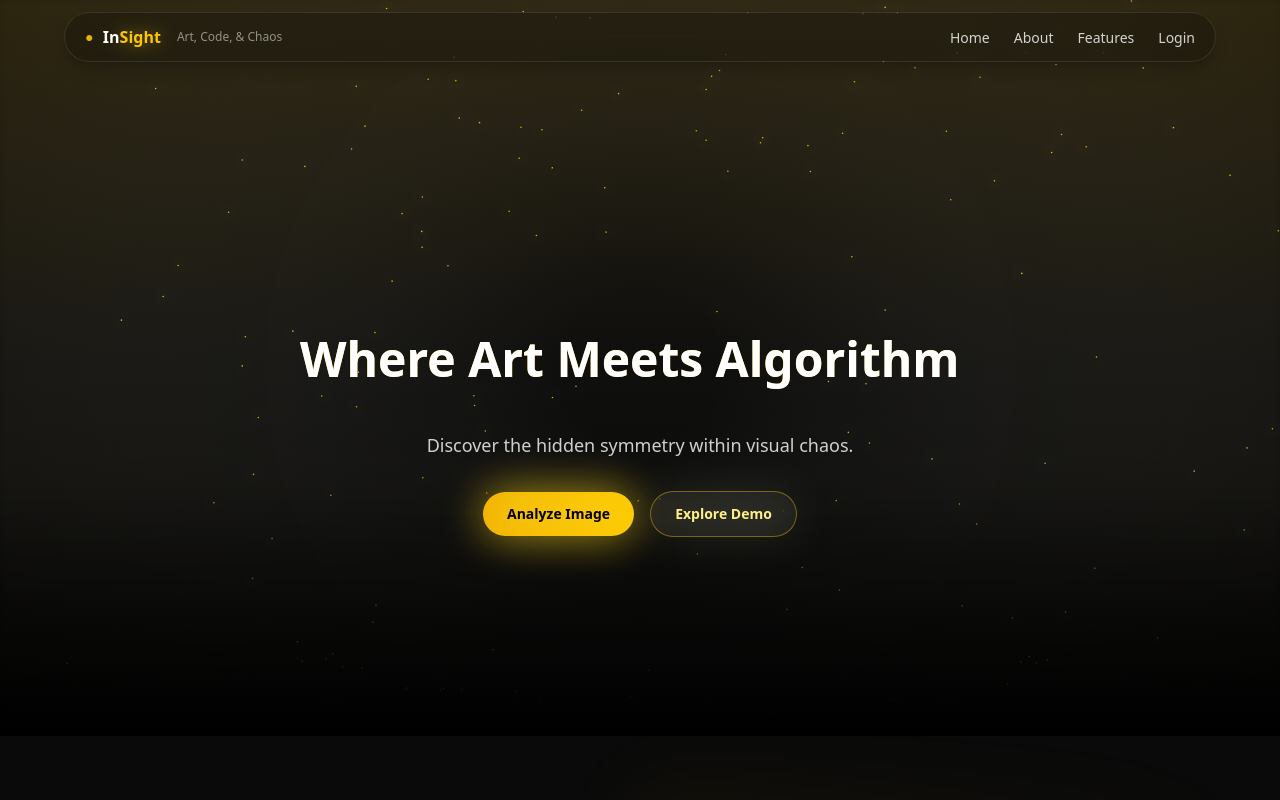
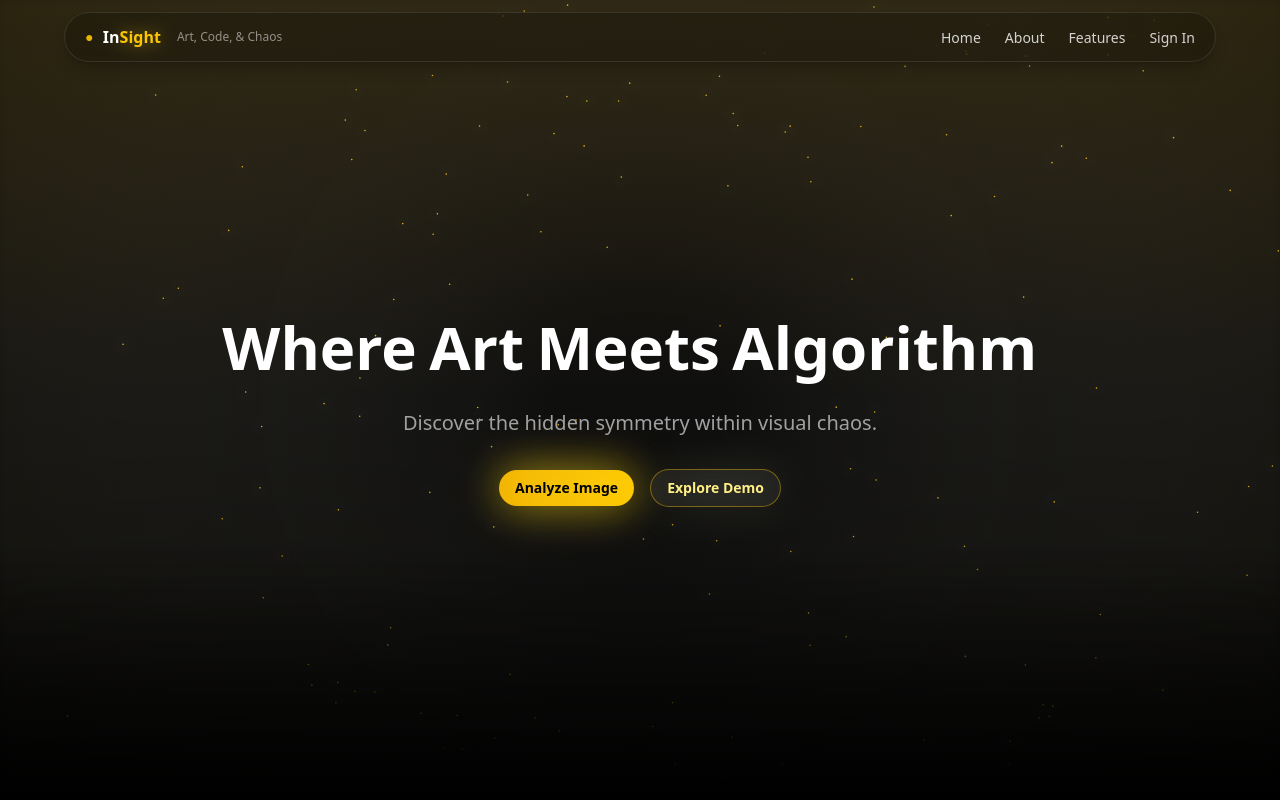
Before and after one commit to GhostOutpost/HackerWrath-2.0, a Next.js app: page / in a window 1280 px wide. Shown: the top 800 px of the page. Built offline with nearby package versions, Linux system fonts and the light colour scheme.

Commit message:
fix: minnor ui fixes

```diff
--- a/src/app/_components/hero.tsx
+++ b/src/app/_components/hero.tsx
@@ -28,11 +28,11 @@ export default function Hero() {
   const demo = useMagnetic();
 
   return (
-    <section className="relative flex min-h-[92vh] w-full items-center justify-center overflow-hidden">
+    <section className="relative flex min-h-screen w-full items-center justify-center overflow-hidden">
       <LandingNavbar />
       <BackgroundCanvas />
 
-      <div className="relative z-10 mx-auto flex max-w-6xl flex-col items-center px-6 pt-28 text-center">
+      <div className="relative z-10 mx-auto flex max-w-6xl flex-col items-center text-center">
         <motion.div
           initial={{ opacity: 0, y: 12 }}
           animate={{ opacity: 1, y: 0 }}
@@ -40,13 +40,13 @@ export default function Hero() {
           className="w-full"
         >
           <TypewriterEffectSmooth
-            className="mx-auto flex justify-center text-4xl sm:text-6xl"
+            className="mx-auto flex justify-center"
             cursorClassName="bg-yellow-400"
             words={[
-              { text: "Where", className: "bg-gradient-to-b from-yellow-200 via-yellow-400 to-yellow-600 bg-clip-text text-transparent" },
-              { text: "Art", className: "bg-gradient-to-b from-yellow-200 via-yellow-400 to-yellow-600 bg-clip-text text-transparent" },
-              { text: "Meets", className: "bg-gradient-to-b from-yellow-200 via-yellow-400 to-yellow-600 bg-clip-text text-transparent" },
-              { text: "Algorithm", className: "bg-gradient-to-b from-yellow-200 via-yellow-400 to-yellow-600 bg-clip-text text-transparent" },
+              { text: "Where", className: "text-xl sm:text-6xl" },
+              { text: "Art" , className: "text-xl sm:text-6xl" },
+              { text: "Meets" , className: "text-xl sm:text-6xl" },
+              { text: "Algorithm" , className: "text-xl sm:text-6xl" },
             ]}
           />
         </motion.div>
@@ -55,7 +55,7 @@ export default function Hero() {
           initial={{ opacity: 0, y: 12 }}
           animate={{ opacity: 1, y: 0 }}
           transition={{ duration: 0.9, ease: "easeOut", delay: 0.15 }}
-          className="mt-4 max-w-2xl text-balance text-base text-white/80 sm:text-lg"
+          className="max-w-2xl text-balance text-sm md:text-xl text-muted-foreground"
         >
           Discover the hidden symmetry within visual chaos.
         </motion.p>
@@ -70,16 +70,16 @@ export default function Hero() {
             ref={analyze.ref}
             onMouseMove={analyze.onMouseMove}
             onMouseLeave={analyze.onMouseLeave}
-            className="group relative rounded-full bg-gradient-to-r from-yellow-500 to-yellow-400 px-6 py-3 text-sm font-semibold text-black shadow-[0_0_40px_rgba(250,204,21,0.35)] transition-transform will-change-transform"
+            className="group relative rounded-full bg-gradient-to-r from-yellow-500 to-yellow-400 px-4 py-2 text-sm font-semibold text-black shadow-[0_0_40px_rgba(250,204,21,0.35)] transition-transform will-change-transform"
           >
-            <span className="relative z-10">Analyze Image</span>
+            <a href="/dashboard" className="relative z-10">Analyze Image</a>
             <span className="absolute inset-0 -z-0 rounded-full bg-yellow-300/40 blur-xl transition-opacity group-hover:opacity-90" />
           </button>
           <button
             ref={demo.ref}
             onMouseMove={demo.onMouseMove}
             onMouseLeave={demo.onMouseLeave}
-            className="group relative rounded-full border border-yellow-400/40 bg-white/5 px-6 py-3 text-sm font-semibold text-yellow-200 backdrop-blur-lg transition-transform hover:border-yellow-300"
+            className="group relative rounded-full border border-yellow-400/40 bg-white/5 px-4 py-2 text-sm font-semibold text-yellow-200 backdrop-blur-lg transition-transform hover:border-yellow-300"
           >
             <span className="relative z-10">Explore Demo</span>
             <span className="absolute inset-0 -z-0 rounded-full bg-yellow-100/10 blur-xl transition-opacity group-hover:opacity-80" />
--- a/src/app/_components/landing-navbar.tsx
+++ b/src/app/_components/landing-navbar.tsx
@@ -1,5 +1,5 @@
 "use client";
-import React, { useEffect, useState } from "react";
+import { useEffect, useState } from "react";
 import { motion, useScroll, useMotionValueEvent } from "framer-motion";
 import Link from "next/link";
 
@@ -7,7 +7,7 @@ const navItems = [
   { href: "#", label: "Home" },
   { href: "#about", label: "About" },
   { href: "#features", label: "Features" },
-  { href: "/dashboard", label: "Login" },
+  { href: "/dashboard", label: "Sign In" },
 ];
 
 export default function LandingNavbar() {
@@ -62,10 +62,10 @@ export default function LandingNavbar() {
 
           <div className="md:hidden">
             <a
-              href="#features"
+              href="/dashboard"
               className="rounded-full bg-gradient-to-r from-yellow-500/90 to-yellow-400/90 px-4 py-2 text-xs font-medium text-black shadow-[0_0_24px_rgba(250,204,21,0.35)]"
             >
-              Explore
+             Sign In
             </a>
           </div>
         </div>
--- a/src/app/globals.css
+++ b/src/app/globals.css
@@ -119,4 +119,7 @@
   body {
     @apply bg-background text-foreground;
   }
+  html {
+    @apply scroll-smooth;
+  }
 }
--- a/src/app/layout.tsx
+++ b/src/app/layout.tsx
@@ -24,7 +24,7 @@ export default function RootLayout({
   children: React.ReactNode;
 }>) {
   return (
-    <html lang="en" className="dark">
+    <html lang="en" className="dark scroll-smooth">
       <body
         className={`${geistSans.variable} ${geistMono.variable} antialiased`}
       >
```
